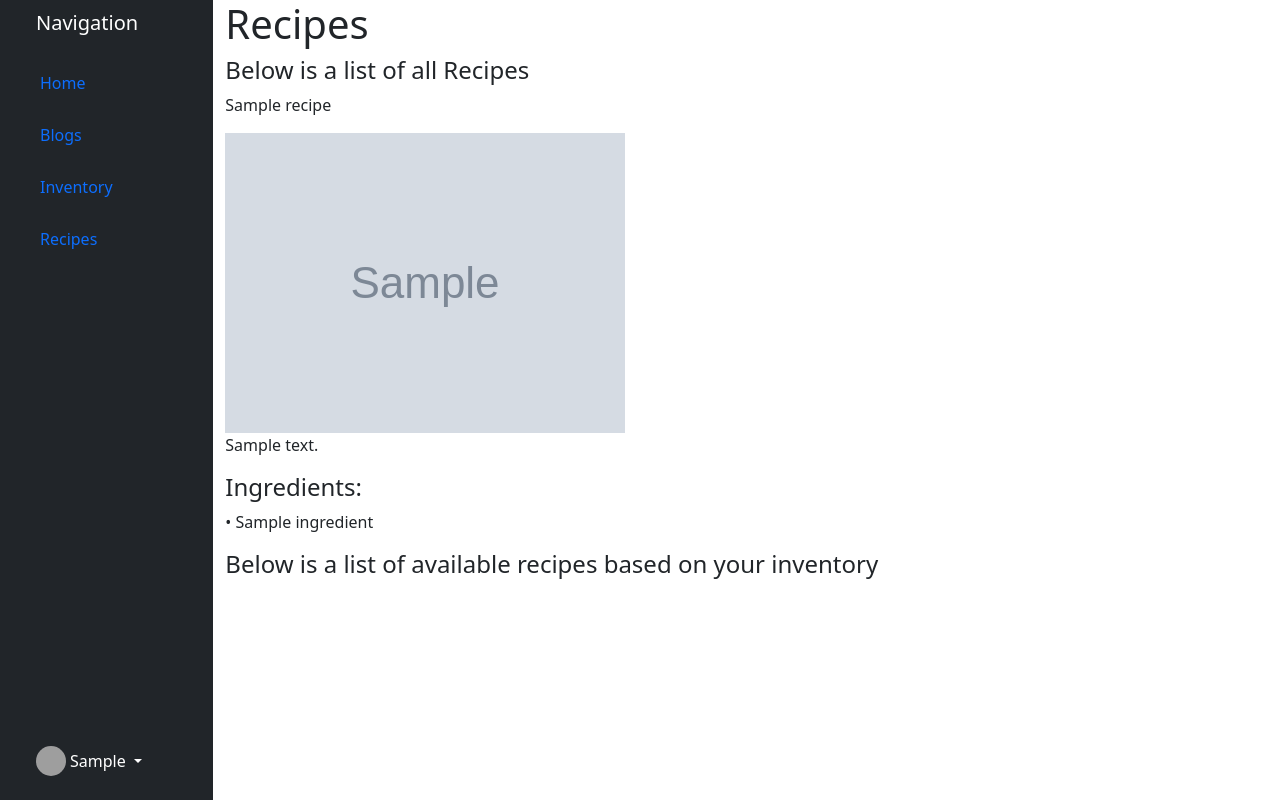
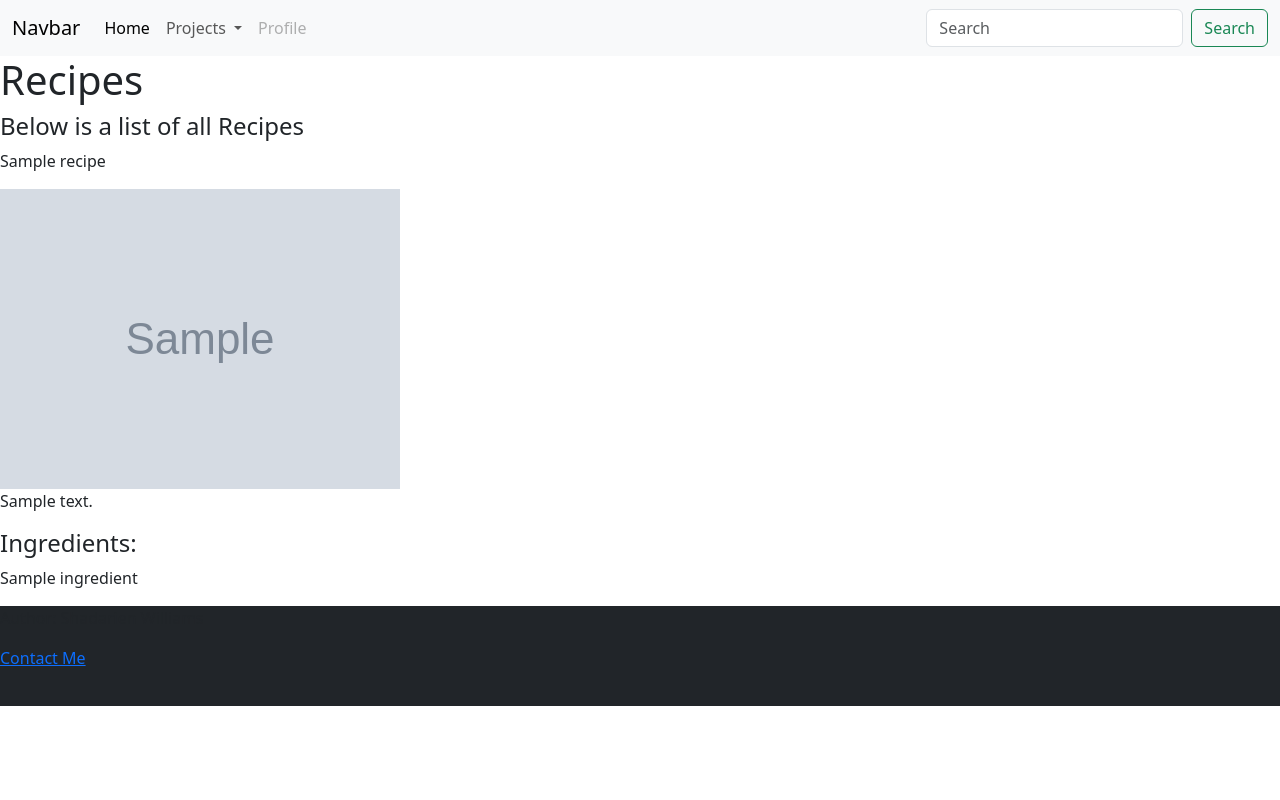
Before and after one commit to Darienspider/RecipeProject, a Django app: template Recipe/templates/Recipe/RecipeMain.html in a window 1280 px wide. Run offline with Django 4.2, Linux system fonts and the light colour scheme; the template is opened without the code that fills it: most values are stand-ins (such as "Sample title", 1, 10 or a date in 2020); grey boxes marked "Sample" are stand-in pictures; some libraries are stand-ins or nearby versions; grey boxes are pictures that could not be loaded.

Commit message:
Add blog home view, footer template, and enhance recipe display layout

```diff
--- a/Blog/urls.py
+++ b/Blog/urls.py
@@ -16,6 +16,7 @@
 """
 from django.contrib import admin
 from django.urls import path, include
+from .views import *
 urlpatterns = [
-
+    path('',view = home,name='BlogHome')
 ]
--- a/Blog/views.py
+++ b/Blog/views.py
@@ -1,3 +1,5 @@
 from django.shortcuts import render
-
+from django.http import HttpResponse
 # Create your views here.
+def home(request):
+    return HttpResponse('<h1> Blog Home</h1>')
--- a/Recipe/templates/Recipe/RecipeMain.html
+++ b/Recipe/templates/Recipe/RecipeMain.html
@@ -1,19 +1,22 @@
 {% extends 'RecipeProject/main.html' %}
 
 {% block content %}
+
 <h1> Recipes </h1>
 
 <h4> Below is a list of all Recipes </h4>
+
+<div class="all_recipes">
         {% for recipe in recipes %}
             <div class="recipe_panel">
-            <p> {{ recipe.title }} </p>
-            <img src = "{{recipe.image.url}}">
+                <p id="recipe_title"> {{ recipe.title }} </p>
+                <img src = "{{recipe.image.url}}" id="recipe_image">
                 <p> {{ recipe.description }} </p>
 
                 <h4>Ingredients:</h4>
                 <div class="ingredients">
                     {% for ingredient in recipe.ingredients_set.all %}
-                    <p>• {{ ingredient.ingredient }}</p>
+                        <p id="ingredient">{{ ingredient.ingredient }}</p>
                     {% empty %}
                         <p>No ingredients listed.</p>
                     {% endfor %}
@@ -21,15 +24,6 @@
 
             </div>
         {% endfor %}
-
-
-<h4> Below is a list of available recipes based on your inventory </h4>
-<ul class="recipe-list-available">
-    {% for recipe in available_recipes %}
-        <li class="list-group"> </li>
-    {% endfor %}
-</ul>
-
-
+</div>
 
 {% endblock %}
--- a/Recipe/views.py
+++ b/Recipe/views.py
@@ -2,10 +2,11 @@
 from .models import Recipe, Steps, Ingredients
 from django.contrib.auth.models import User
 from django.contrib.auth.decorators import login_required
-
+from RecipeProject.settings import personal_apps
 # Create your views here.'
 
 def home(request):
+
     recipes = Recipe.objects.all()
     context = {
         'title': 'Recipe App',
--- a/RecipeProject/static/RecipeProject/stylesheet.css
+++ b/RecipeProject/static/RecipeProject/stylesheet.css
@@ -0,0 +1,10 @@
+.navigation{
+
+    background-color: #212529;
+}
+
+footer{
+    background-color: #212529;
+    height: 100px;
+    width: 100%;
+}
--- /dev/null
+++ b/RecipeProject/templates/RecipeProject/footer.html
@@ -0,0 +1,4 @@
+<footer id="footer">
+    <p>Author: Shadarien Williams</p>
+    <p><a href="mailto:shadarien@shadwilliams.dev"> Contact Me </a></p>
+</footer>
--- a/RecipeProject/templates/RecipeProject/main.html
+++ b/RecipeProject/templates/RecipeProject/main.html
@@ -15,6 +15,8 @@
         <!-- dynamic css generation -->
         {% if app_name %}
             <link rel="stylesheet" href="{% static app_name|add:'.css' %}">
+            <link rel="stylesheet" href="{% static 'RecipeProject/stylesheet.css' %}">
+
         {% else %}
             <link rel="stylesheet" href="{% static 'RecipeProject/stylesheet.css' %}">
         {% endif %}
@@ -25,24 +27,15 @@
         {% bootstrap_javascript %}
     </head>
     <body>
-        <div class="container-fluid">
-            <div class="row">
-                <!-- Sidebar Navigation (2 columns) -->
-                <div class="col-md-2 bg-dark text-white">
-                    {% block navigation %}
-                        {% include 'RecipeProject/navigation.html' %}
-                    {% endblock %}
-                </div>
+        {% block navigation %}
+        {% include 'RecipeProject/navigation.html' %}
+        {% endblock %}
 
-                <!-- Main Content (10 columns) -->
-                <div class="col-md-10">
-                    {% block content %}
-                    {% endblock %}
-                </div>
-            </div>
-        </div>
+        {% block content %}
+        {% endblock %}
 
         {% block footer %}
+        {% include 'RecipeProject/footer.html' %}
         {% endblock %}
     </body>
 </html>
--- a/RecipeProject/templates/RecipeProject/navigation.html
+++ b/RecipeProject/templates/RecipeProject/navigation.html
@@ -1,69 +1,40 @@
+<div class="navigation">
+    <nav class="navbar navbar-expand-lg bg-body-tertiary">
     <div class="container-fluid">
-    <div class="row flex-nowrap">
-        <div class="col-auto col-md-2 col-xl-2 px-sm-2 px-0 bg-dark">
-            <div class="d-flex flex-column align-items-center align-items-sm-start px-3 pt-2 text-white min-vh-100">
-                <a href="/" class="d-flex align-items-center pb-3 mb-md-0 me-md-auto text-white text-decoration-none">
-                    <span class="fs-5 d-none d-sm-inline">Navigation</span>
-                </a>
-                <ul class="nav nav-pills flex-column mb-sm-auto mb-0 align-items-center align-items-sm-start" id="menu">
+      <a class="navbar-brand" href="#">Navbar</a>
+      <button class="navbar-toggler" type="button" data-bs-toggle="collapse" data-bs-target="#navbarSupportedContent" aria-controls="navbarSupportedContent" aria-expanded="false" aria-label="Toggle navigation">
+        <span class="navbar-toggler-icon"></span>
+      </button>
+      <div class="collapse navbar-collapse" id="navbarSupportedContent">
+        <ul class="navbar-nav me-auto mb-2 mb-lg-0">
           <li class="nav-item">
-                        <a href="#" class="nav-link align-middle px-0">
-                            <i class="fs-4 bi-house"></i> <span class="ms-1 d-none d-sm-inline">Home</span>
-                        </a>
+            <a class="nav-link active" aria-current="page" href="../">Home</a>
           </li>
 
-                    <li class="nav-item">
-                        <a href="../Blog/" class="nav-link align-middle px-0">
-                            <i class="fs-4 bi-house"></i> <span class="ms-1 d-none d-sm-inline">Blogs</span>
+          <li class="nav-item dropdown">
+            <a class="nav-link dropdown-toggle" href="#" role="button" data-bs-toggle="dropdown" aria-expanded="false">
+              Projects
             </a>
+
+            <ul class="dropdown-menu">
+              {% for app in apps%}
+              <li><a class="dropdown-item" href="{{app}}/">{{app}}</a></li>
+              {% empty %}
+              <li> No app projects </l1>
+              {% endfor %}
+            </ul>
+
+
           </li>
           <li class="nav-item">
-                        <a href="#" class="nav-link align-middle px-0">
-                            <i class="fs-4 bi-house"></i> <span class="ms-1 d-none d-sm-inline">Inventory</span>
-                        </a>
-                    </li>
-                    <li class="nav-item">
-                        <a href="../Recipe/" class="nav-link align-middle px-0">
-                            <i class="fs-4 bi-house"></i> <span class="ms-1 d-none d-sm-inline">Recipes</span>
-                        </a>
-                    </li>
-
-                    <!-- <li>
-                        <a href="#submenu1" data-bs-toggle="collapse" class="nav-link px-0 align-middle">
-                            <i class="fs-4 bi-speedometer2"></i> <span class="ms-1 d-none d-sm-inline">Dashboard</span> </a>
-                        <ul class="collapse show nav flex-column ms-1" id="submenu1" data-bs-parent="#menu">
-                            <li class="w-100">
-                                <a href="#" class="nav-link px-0"> <span class="d-none d-sm-inline">Item</span> 1 </a>
-                            </li>
-                            <li>
-                                <a href="#" class="nav-link px-0"> <span class="d-none d-sm-inline">Item</span> 2 </a>
+            <a class="nav-link disabled" aria-disabled="true">Profile</a>
           </li>
         </ul>
-                    </li>-->
-
-                </ul>
-                <hr>
-                <div class="dropdown pb-4">
-                    <a href="#" class="d-flex align-items-center text-white text-decoration-none dropdown-toggle" id="dropdownUser1" data-bs-toggle="dropdown" aria-expanded="false">
-                        <img src="https://github.com/mdo.pn" alt="profile_image" width="30" height="30" class="rounded-circle">
-                        {% if logged_in == None%}
-                        <span class="d-none d-sm-inline mx-1"> Not Logged in </span>
-                        {% else %}
-                        <span class="d-none d-sm-inline mx-1"> {{logged_in}} </span>
-                        {% endif %}
-                    </a>
-                    <ul class="dropdown-menu dropdown-menu-dark text-small shadow" aria-labelledby="dropdownUser1">
-                        <li><a class="dropdown-item" href="#">Profile</a></li>
-                        <li><a class="dropdown-item" href="#">Reset Password</a></li>
-
-                        <li>
-                            <hr class="dropdown-divider">
-                        </li>
-                        <li><a class="dropdown-item" href="#">Sign out</a></li>
-                    </ul>
+        <form class="d-flex" role="search">
+          <input class="form-control me-2" type="search" placeholder="Search" aria-label="Search">
+          <button class="btn btn-outline-success" type="submit">Search</button>
+        </form>
       </div>
     </div>
+  </nav>
 </div>
-
-    </div>
-</div>
```
Also changed, not shown: Recipe/static/Recipe/Recipe.css (+32 -1 lines), RecipeProject/templates/RecipeProject/home.html (added, +10 -0 lines), RecipeProject/urls.py (+4 -4 lines), RecipeProject/views.py (+5 -3 lines). Lines whose indentation alone changed are shown as unchanged.
